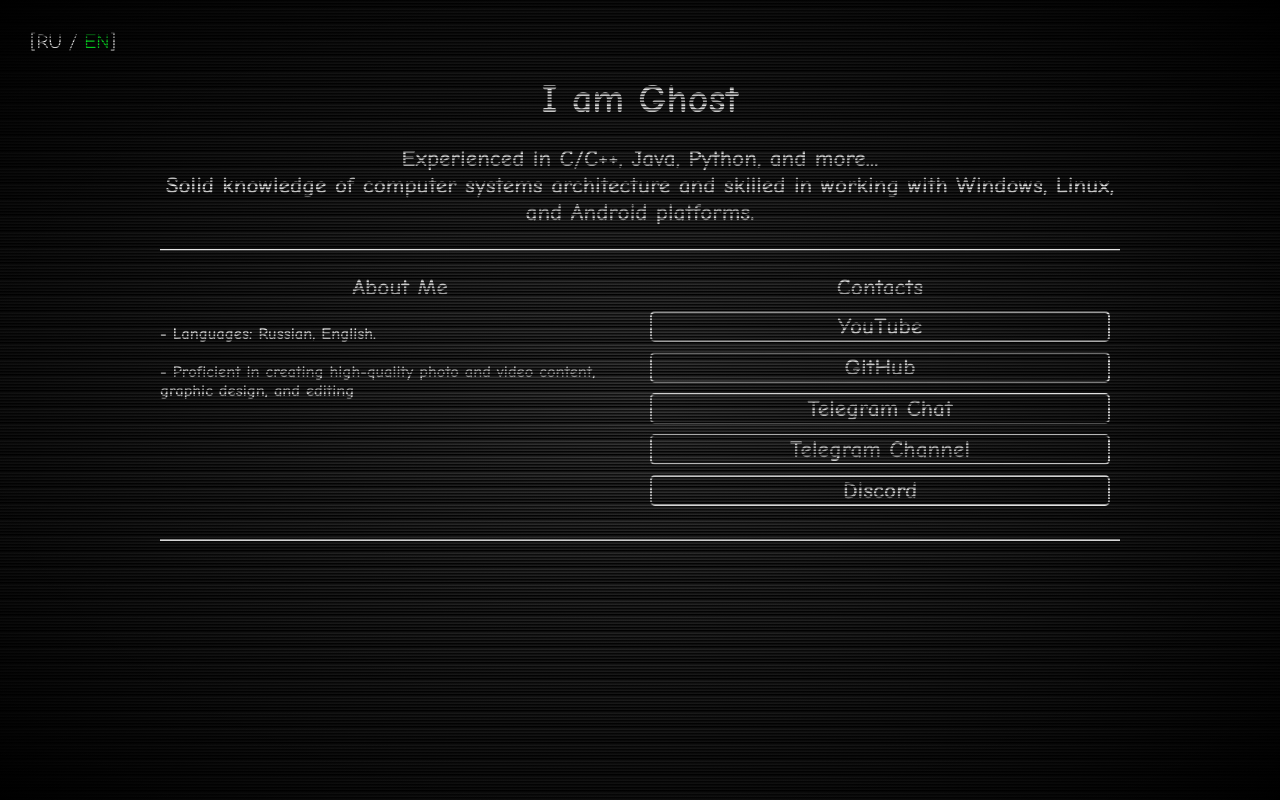
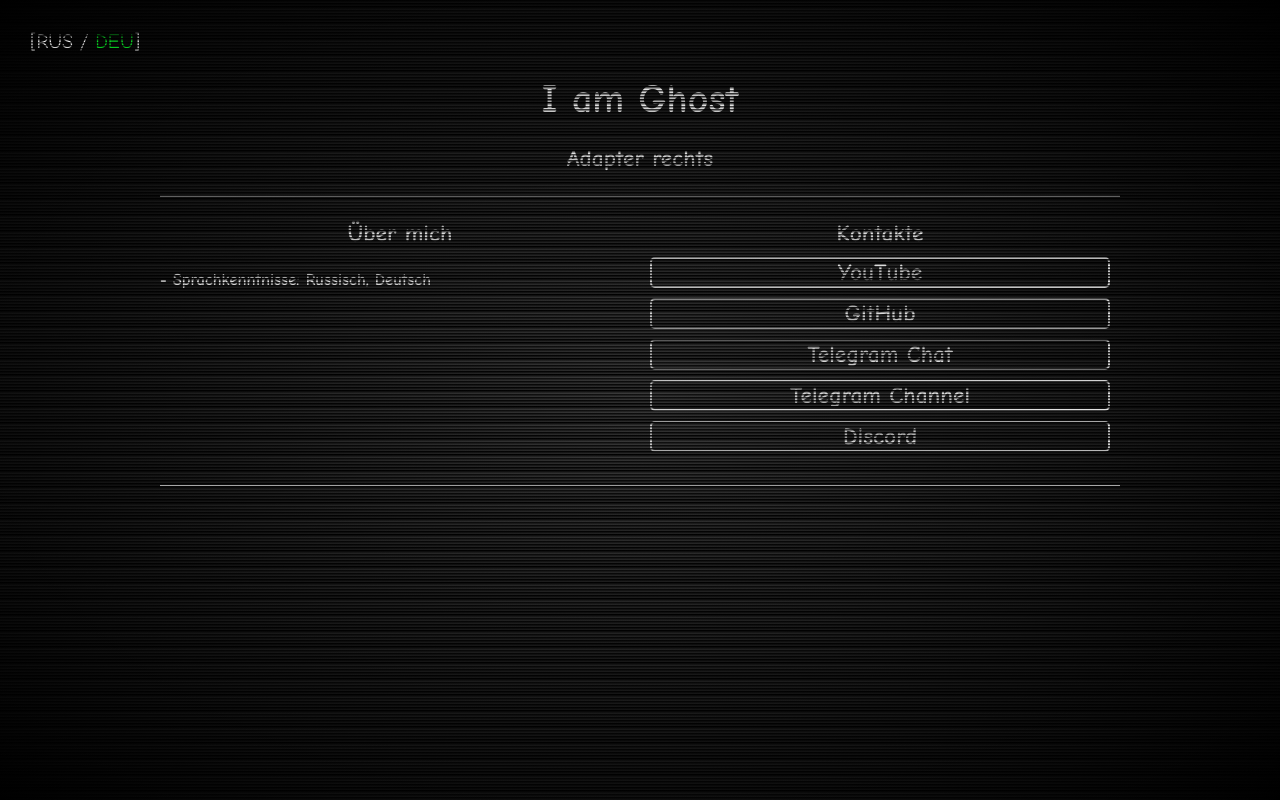
Before and after one commit to GHOST911-HUNTER/WebHostingFanta, a plain HTML site: page index.html in a window 1280 px wide. Drawn offline with Linux system fonts and the light colour scheme; a web font is replaced by a local one.

Commit message:
Update index.html

```diff
--- a/index.html
+++ b/index.html
@@ -15,7 +15,7 @@
 
     <div class="screen_content">
         <text class="console_corner" id="langs">
-            [<text id="RU" class="lang">RU</text> / <text id="EN" class="lang">EN</text>]
+            [<text id="RUS" class="lang">RUS</text> / <text id="DEU" class="lang">DEU</text>]
         </text>
         <br>
         <div class="console_content">
@@ -30,7 +30,7 @@
                     <h3 id="about">About Me</h3>
                     <br>
                     <h5 id="skills">
-                        - Languages: Russian, English.<br><br>
+                        - Languages: Russian, Deutsch.<br><br>
                         - Proficient in creating high-quality photo and video content, graphic design, and editing.
                     </h5>
                 </div>
@@ -45,7 +45,7 @@
     </a>
 
     <!-- GitHub -->
-    <a href="https://github.com/GHOST911Hunter" target="_blank">
+    <a href="https://github.com/GHOST911HUNTER" target="_blank">
         <div class="about_entry">
             <h3>GitHub</h3>
         </div>
@@ -83,19 +83,19 @@
         var current_lang = getBrowserLang(),
             beep = new Audio("beep.mp3"),
             locale = {
-                "RU": {
+                "RUS": {
                     "title": "Я - Ghost",
-                    "bio": "Программист C/C++, Java, Python и тд...<br>Знания об устройстве ЭВМ, умение работать с Windows, Linux, Android.",
-                    "skills": "- Знание языков: Русский, Английский.<br><br>- Могу качественно сделать фото и видео материалы, разрабатывать дизайн и монтировать",
+                    "bio": "Переходники справа",
+                    "skills": "- Знание языков: Русский, Немецкий",
                     "about": "Обо мне",
                     "contacts": "Контакты"
                 },
-                "EN": {
+                "DEU": {
                     "title": "I am Ghost",
-                    "bio": "Experienced in C/C++, Java, Python, and more...<br>Solid knowledge of computer systems architecture and skilled in working with Windows, Linux, and Android platforms.",
-                    "skills": "- Languages: Russian, English.<br><br>- Proficient in creating high-quality photo and video content, graphic design, and editing",
-                    "about": "About Me",
-                    "contacts": "Contacts"
+                    "bio": "Adapter rechts",
+                    "skills": "- Sprachkenntnisse: Russisch, Deutsch",
+                    "about": "Über mich",
+                    "contacts": "Kontakte"
                 }
             };
 
@@ -149,7 +149,7 @@
         }
 
         function getBrowserLang() {
-            return /ru/i.test(navigator.language || navigator.userLanguage) ? "RU" : "EN";
+            return /ru/i.test(navigator.language || navigator.userLanguage) ? "RUS" : "DEU";
         }
     </script>
 </body>
```
